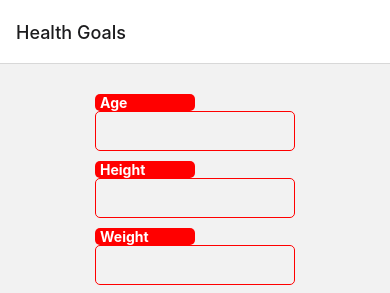
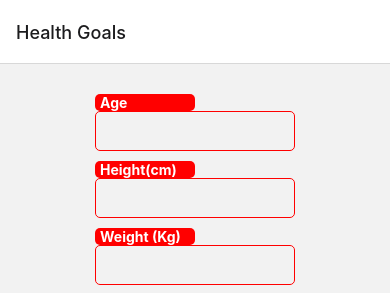
Before and after one commit to hzmagm/NutriTrack, a React Native app: screen /DayPlanning in a window 390 px wide. Shown: the top 293 px of the page. Built offline with nearby package versions, Linux system fonts and the light colour scheme.

Commit message:
fixing errors and updating design

```diff
--- a/App.js
+++ b/App.js
@@ -2,12 +2,12 @@ import { NavigationContainer } from '@react-navigation/native';
 import { createBottomTabNavigator } from '@react-navigation/bottom-tabs';
 import MaterialCommunityIcons from 'react-native-vector-icons/MaterialCommunityIcons';
 import { createStackNavigator } from '@react-navigation/stack';
-
+import { View, Dimensions } from "react-native";
 import FoodDatabase from './FoodDatabase';
 import MealPlanning from './MealPlanning';
 import HealthGoals from './HealthGoals';
 import DayPlanning from './DayPlanning';
-
+const { width, height } = Dimensions.get("window");
 const Tab= createBottomTabNavigator();
 const Stack = createStackNavigator();
 
@@ -26,10 +26,18 @@ function MealPlanningStack() {
 
 export default function App() {
   return (
+    <View
+      style={{
+        width,
+        height,
+      }}
+    >
       <NavigationContainer>
         <Tab.Navigator
+          options={{}}
           screenOptions={{
             headerShown: true,
+            tabBarHideOnKeyboard: true,
             tabBarStyle: {
               backgroundColor: "white",
               position: "absolute",
@@ -100,5 +108,6 @@ export default function App() {
           ></Tab.Screen>
         </Tab.Navigator>
       </NavigationContainer>
+    </View>
   );
 }
--- a/DayPlanning.js
+++ b/DayPlanning.js
@@ -3,20 +3,20 @@ import { View, Text ,TouchableOpacity, StyleSheet,Pressable,Image} from 'react-n
 import { FlatGrid } from 'react-native-super-grid';
 import { Ionicons } from '@expo/vector-icons';
 import AsyncStorage from "@react-native-async-storage/async-storage";
-import { useIsFocused } from "@react-navigation/native";
 const DayPlanning = ({ navigation, route }) => {
   const [mealPlan, setMealPlan] = React.useState([]);
-  const [dayData, setDayData] = React.useState([' ']);
+  const [dayData, setDayData] = React.useState([]);
   const [type, setType] = React.useState("Breakfast");
 
   const [SelectedTabIndex, setSelectedTabIndex] = useState(0);
   useEffect(() => {
-    const screenName = route.params.item.name;
+    const screenName = route?.params?.item?.name;
     navigation.setOptions({ title: screenName });
   }, [mealPlan]);
 
   useEffect(() => {
     const unsubscribe = navigation.addListener("blur", () => {
+      // Reset the stack's navigation history
       navigation.reset({
         index: 1,
         routes: [{ name: "MealPlanning" }],
@@ -32,7 +32,7 @@ const DayPlanning = ({ navigation, route }) => {
         if (storedMealPlan) {
           setMealPlan(JSON.parse(storedMealPlan));
           let _dayData = getDayData(
-            route.params.item.name,
+            route?.params?.item?.name,
             JSON.parse(storedMealPlan)
           );
           setDayData(_dayData);
@@ -59,15 +59,13 @@ const DayPlanning = ({ navigation, route }) => {
       if (selectedDayIndex !== -1) {
         const selectedDay = { ...updatedMealPlan[selectedDayIndex] };
 
+        // Check if the mealType exists in the meals object
         if (selectedDay.meals.hasOwnProperty(mealType)) {
           const mealArray = selectedDay.meals[mealType];
 
           if (index >= 0 && index < mealArray.length) {
             mealArray.splice(index, 1);
-            console.log(
-              `Deleted item at index ${index} from ${mealType} on ${day}`
-            );
-
+            // Store the updated meal plan in AsyncStorage
             AsyncStorage.setItem(
               "mealPlan",
               JSON.stringify(updatedMealPlan)
@@ -206,6 +204,7 @@ const DayPlanning = ({ navigation, route }) => {
       </View>
 
       <View style={{ flex: 1, justifyContent: "center", alignItems: "center" }}>
+        {dayData[type] && (
           <FlatGrid
             itemDimension={130}
             data={dayData[type]}
@@ -217,16 +216,19 @@ const DayPlanning = ({ navigation, route }) => {
                 style={[styles.itemContainer, { backgroundColor: item.color }]}
               >
                 <Text style={styles.itemName}>{item.meal}</Text>
-              <Text style={styles.itemCode}>{item.calories} kcal</Text>
+                <Text style={styles.itemCode}>{item.calories}</Text>
                 <TouchableOpacity
                   style={styles.DeletButton}
-                onPress={() => deleteMeal(route.params.item.name, type, index)}
+                  onPress={() =>
+                    deleteMeal(route.params.item.name, type, index)
+                  }
                 >
                   <Ionicons name="trash-outline" size={24} color="red" />
                 </TouchableOpacity>
               </View>
             )}
           />
+        )}
       </View>
 
       <View
--- a/FoodDatabase.js
+++ b/FoodDatabase.js
@@ -7,6 +7,7 @@ import {
   Pressable,
   Text,
   TouchableOpacity,
+  KeyboardAvoidingView,
   FlatList,
   Alert,
   SafeAreaView
@@ -118,7 +119,6 @@ const FoodDatabase = () => {
         const selectedDay = { ...updatedMealPlan[selectedDayIndex] };
         selectedDay.meals[mealType].push(meal);
         updatedMealPlan[selectedDayIndex] = selectedDay;
-        console.log(`Added "${meal}" to ${mealType} on ${day}`);
         AsyncStorage.setItem("mealPlan", JSON.stringify(updatedMealPlan)).catch(
           (error) => {
             console.log("Error storing meal plan in AsyncStorage:", error);
@@ -251,7 +251,11 @@ const FoodDatabase = () => {
         />
       </View>
 
-      <Modal style={styles.modal} visible={isVisible}>
+      <Modal  style={styles.modal} visible={isVisible}  >
+      <KeyboardAvoidingView
+    behavior="position"
+    enabled
+  >
         <View style={styles.modalView}>
           <Text style={styles.textModal}>Quantity</Text>
           <TextInput
@@ -274,9 +278,6 @@ const FoodDatabase = () => {
             onSelect={(selectedItem) => {
               setMeal(selectedItem);
             }}
-            /*buttonTextAfterSelection={(selectedItem) => {
-            return selectedItem
-          }}*/
           />
 
           <Text style={styles.textModal}>Day</Text>
@@ -299,8 +300,9 @@ const FoodDatabase = () => {
               <Text style={styles.ButtonText}> Confirm </Text>
             </Pressable>
           </View>
+        </View>
+        </KeyboardAvoidingView>
 
-        </View>
       </Modal>
 
 
@@ -370,7 +372,6 @@ const styles = StyleSheet.create({
       width: 0,
       height: 0,
     },
-    shadowOpacity: 0.29,
     shadowRadius: 4.65,
     elevation: 9,
   },
--- a/HealthGoals.js
+++ b/HealthGoals.js
@@ -85,9 +85,9 @@ const HealthGoals = () => {
             <View style={styles.form}>
                 <Text style={styles.InputName} >Age </Text>
                 <TextInput style={styles.input} onChangeText ={handleAgeChange} inputMode="numeric"></TextInput>
-                <Text style={styles.InputName}>Height </Text>
+                <Text style={styles.InputName}>Height(cm) </Text>
                 <TextInput style={styles.input} onChangeText ={handleHeightChange} keyboardType="decimal-pad"></TextInput>
-                <Text style={styles.InputName}>Weight </Text>
+                <Text style={styles.InputName}>Weight (Kg) </Text>
                 <TextInput style={styles.input} onChangeText ={handleWeightChange} keyboardType="decimal-pad"></TextInput>
                 <Text style={styles.InputName}>Gender </Text>
                 <SelectDropdown
--- a/MealPlanning.js
+++ b/MealPlanning.js
@@ -92,8 +92,10 @@ const MealPlanning = ({ navigation }) => {
         style={styles.gridView}
         spacing={10}
         renderItem={({ item }) => {
+          // Find the corresponding day in mealPlan
           const dayData = mealPlan.find((day) => day.day === item.name);
 
+          // Calculate the total calories for the day
           const totalCalories = dayData
             ? Object.values(dayData.meals).reduce((sum, meals) => {
                 return (
```
Lines whose indentation alone changed are shown as unchanged.
